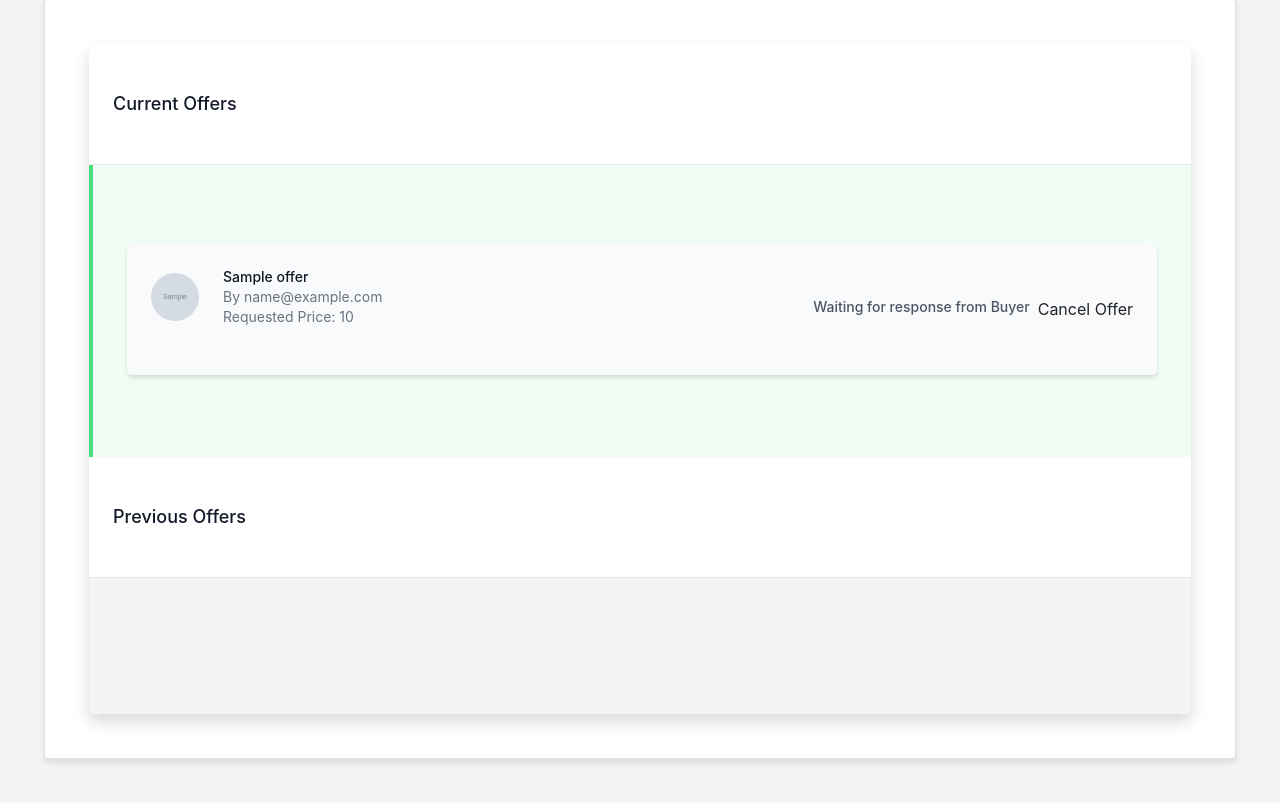
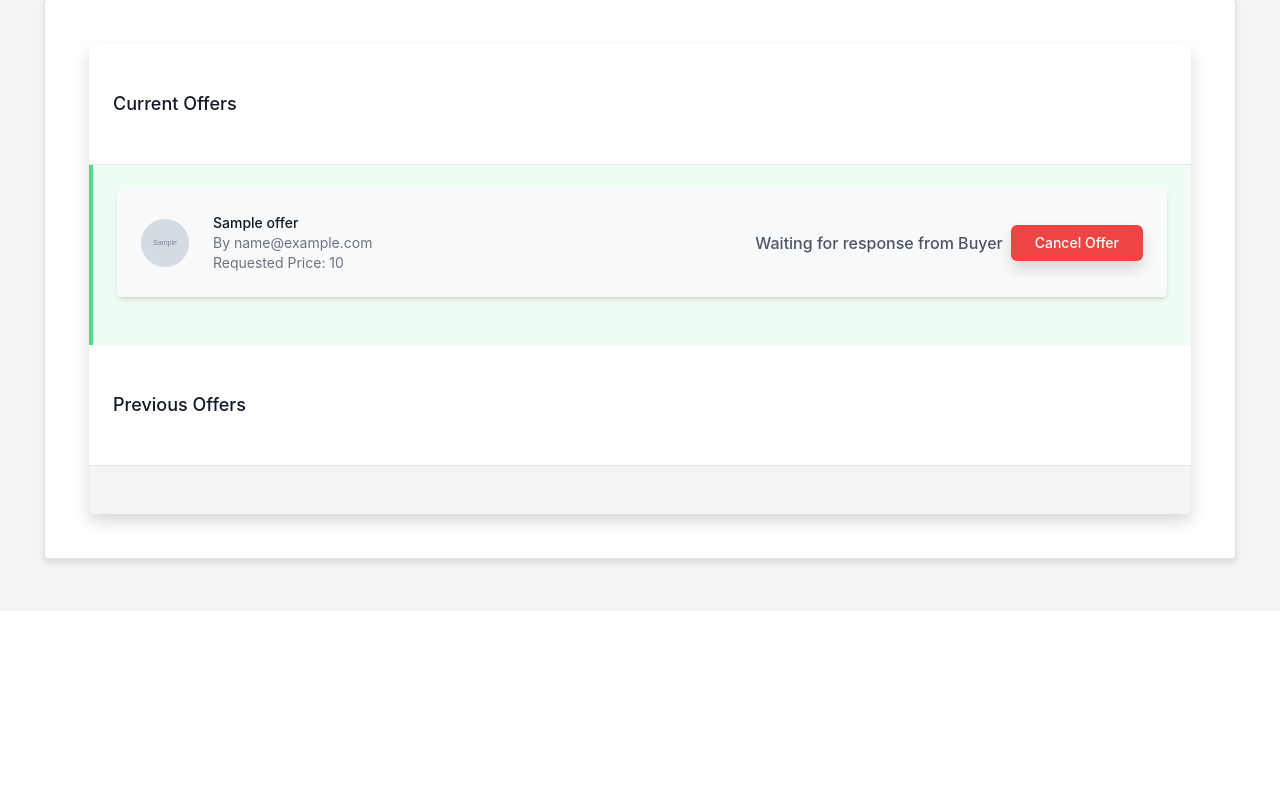
Before and after one commit to kukr/UniMarket-Place, a Flask app: template templates/offers.html in a window 1280 px wide. Shown: the part 189-992 px from the top of the page. After the commit the page ends 758 px from the top, so only its background shows below. Run offline with Flask 2, Linux system fonts and the light colour scheme; the visitor is signed in with stand-in values (Sample User, id 1); the template is opened without the code that fills it: most values are stand-ins (such as "Sample title", 1, 10 or a date in 2020); grey boxes marked "Sample" are stand-in pictures; parts of the project's set-up code (start-up, migrations or seed data) failed here and were passed over; some libraries are stand-ins or nearby versions.

Commit message:
Beautify UI
Beautify UI

```diff
--- a/templates/offers.html
+++ b/templates/offers.html
@@ -135,7 +135,8 @@
       /* Slightly rounded corners for a modern look */
       background-color: white;
       /* Optional: Adds a white background */
-      width: 100%; /* Make it responsive */
+      width: 100%;
+      /* Make it responsive */
     }
 
     .current-offers {
@@ -143,19 +144,13 @@
       /* Light green background */
       border-left: 4px solid #4ade80;
       /* Green left border for emphasis */
-      padding: 10px;
+      /* padding: 5px; */
     }
 
     .previous-offers {
       background-color: #f3f4f6;
       /* Light grey background */
-      padding: 10px;
-    }
-
-    .current-offers>div:first-child,
-    .previous-offers>div:first-child {
-      margin-top: 20px;
-      /* Adjust this value to match the Seller Offers spacing */
+      /* padding: 5px; */
     }
   </style>
 </head>
@@ -185,13 +180,12 @@
             <h3 class="text-lg leading-6 font-medium text-gray-900">Current Offers</h3>
           </div>
           <div class="current-offers">
-            <div class="px-4 py-5 sm:p-6">
+            <div class="px-4 py-4 sm:p-6">
               {% for offer in seller_offers %}
-              {% if offer.offer_status == 'SELLER_OFFER' or offer.offer_status == 'BUYER_OFFER' or offer.offer_status ==
-              'OFFER_ACCEPTED' %}
+              {% if offer.offer_status == 'SELLER_OFFER' or offer.offer_status == 'BUYER_OFFER' %}
               <div
-                class="flex flex-col md:flex-row justify-between items-center bg-gray-50 p-4 rounded-lg mb-4 shadow-md">
-                <div class="flex items-center mb-4 md:mb-0">
+                class="flex flex-col md:flex-row justify-content-between align-items-center bg-gray-50 p-4 rounded-lg mb-4 shadow-md">
+                <div class="flex items-center md:mb-0">
                   <img class="h-12 w-12 rounded-full" src="{{ offer.product.images[0] }}"
                     alt="{{ offer.product.name }}" />
                   <div class="ml-4 flex-1">
@@ -224,10 +218,22 @@
 
                   {% elif offer.offer_status == 'SELLER_OFFER' %}
                   <!-- Display waiting message -->
-                  <div class="text-sm font-medium text-gray-600">Waiting for response from Buyer</div>
+                  <div class="flex align-items-center font-medium text-gray-600">Waiting for response from Buyer</div>
                   <form action="{{ url_for('reject', product_id=offer.product_id) }}" method="post">
                     <input type="hidden" name="buyer_email" value="{{ session['user_email'] }}">
-                    <button type="submit">Cancel Offer</button>
+                    <button
+                      class="px-4 py-2 bg-red-500 text-white text-sm font-medium rounded-md hover:bg-red-600 shadow hover:shadow-lg transition duration-300 ease-in-out"
+                      type="submit">Cancel Offer</button>
+                  </form>
+
+                  {% elif offer.offer_status == 'OFFER_ACCEPTED' %}
+                  <span class="flex align-items-center text-green-600">Accepted</span>
+                  <form action="{{ url_for('paid', product_id=offer.product_id) }}" method="post">
+                    <input type="hidden" name="buyer_email" value="{{ offer.buyer_email }}">
+                    <button type="submit"
+                      class="px-4 py-2 bg-blue-500 text-white text-sm font-medium rounded-md hover:bg-blue-600 shadow hover:shadow-lg transition duration-300 ease-in-out">
+                      Mark Payment Done
+                    </button>
                   </form>
                   {% endif %}
                 </div>
@@ -242,13 +248,14 @@
             <h3 class="text-lg leading-6 font-medium text-gray-900">Previous Offers</h3>
           </div>
           <div class="previous-offers">
-            <div class="px-4 py-5 sm:p-6">
+            <div class="px-4 py-4 sm:p-6">
               {% for offer in seller_offers %}
               {% if offer.offer_status == 'OFFER_REJECTED' or
               offer.offer_status
               == 'PAYMENT_DONE' %}
-              <div class="flex flex-col md:flex-row justify-between items-center bg-gray-50 p-4 rounded-lg mb-4">
-                <div class="flex items-center mb-4 md:mb-0">
+              <div
+                class="flex flex-col md:flex-row justify-content-between align-items-center bg-gray-50 p-4 rounded-lg mb-4">
+                <div class="flex align-items-center md:mb-0">
                   <img class="h-12 w-12 rounded-full" src="{{ offer.product.images[0] }}"
                     alt="{{ offer.product.name }}" />
                   <div class="ml-4 flex-1">
@@ -258,17 +265,8 @@
                   </div>
                 </div>
                 <div class="text-sm font-medium">
-                  {% if offer.offer_status == 'OFFER_ACCEPTED' %}
-                  <span class="text-green-600">Accepted</span>
-                  <form action="{{ url_for('paid', product_id=offer.product_id) }}" method="post">
-                    <input type="hidden" name="buyer_email" value="{{ offer.buyer_email }}">
-                    <button type="submit"
-                      class="px-4 py-2 bg-blue-500 text-white text-sm font-medium rounded-md hover:bg-blue-600 shadow hover:shadow-lg transition duration-300 ease-in-out">
-                      Mark Payment Done
-                    </button>
-                  </form>
-                  {% elif offer.offer_status == 'PAYMENT_DONE' %}
-                  <span class="text-green-600">Sold</span>
+                  {% if offer.offer_status == 'PAYMENT_DONE' %}
+                  <span class="flex align-items-center text-green-600">Sold</span>
                   {% else %}
                   <span class="text-red-600">Rejected</span>
                   {% endif %}
@@ -312,17 +310,17 @@
       <div class="container mx-auto p-4">
         <div class="bg-white shadow overflow-hidden sm:rounded-lg">
           <!-- Current Customer Offers -->
-        <div class="px-4 py-5 sm:px-6 border-b">
+          <div class="px-4 py-4 sm:px-6 border-b">
             <h3 class="text-lg leading-6 font-medium text-gray-900">Current Customer Offers</h3>
           </div>
           <div class="current-offers">
-          <div class="px-4 py-5 sm:p-6">
+            <div class="px-4 py-4 sm:p-6">
               {% for offer in customer_offers %}
               {% if offer.offer_status == 'SELLER_OFFER' or offer.offer_status == 'BUYER_OFFER' or offer.offer_status ==
               'OFFER_ACCEPTED' %}
               <div
-              class="flex flex-col md:flex-row justify-between items-center bg-gray-50 p-4 rounded-lg mb-4 shadow-md">
-              <div class="flex items-center mb-4 md:mb-0">
+                class="flex flex-col md:flex-row justify-content-between align-items-center bg-gray-50 p-4 rounded-lg mb-4 shadow-md">
+                <div class="flex align-items-center md:mb-0">
                   <img class="h-12 w-12 rounded-full" src="{{ offer.product.images[0] }}"
                     alt="{{ offer.product.name }}" />
                   <div class="ml-4 flex-1">
@@ -332,7 +330,8 @@
                 </div>
                 <div class="flex justify-end space-x-2">
                   {% if offer.offer_status == 'BUYER_OFFER' %}
-                <div class="mt-2 font-medium text-gray-900">Waiting for response from Seller</div>
+                  <div class="flex align-items-center mt-2 font-medium text-gray-900">Waiting for response from Seller
+                  </div>
                   <!-- Cancel button should call the reject endpoint -->
                   <form action="{{ url_for('reject', product_id=offer.product_id) }}" method="post">
                     <input type="hidden" name="buyer_email" value="{{ session['user_email'] }}">
@@ -364,26 +363,27 @@
             <h3 class="text-lg leading-6 font-medium text-gray-900">Previous Customer Offers</h3>
           </div>
           <div class="previous-offers">
-          <div class="px-4 py-5 sm:p-6">
+            <div class="px-4 py-4 sm:p-6">
               {% for offer in customer_offers %}
               {% if offer.offer_status == 'OFFER_REJECTED' or offer.offer_status
               == 'PAYMENT_DONE' %}
-            <div class="flex flex-col md:flex-row justify-between items-center bg-gray-50 p-4 rounded-lg mb-4">
-              <div class="flex items-center mb-4 md:mb-0">
+              <div
+                class="flex flex-col md:flex-row justify-content-between align-items-center bg-gray-50 p-4 rounded-lg mb-4">
+                <div class="flex align-items-center md:mb-0">
                   <img class="h-12 w-12 rounded-full" src="{{ offer.product.images[0] }}"
                     alt="{{ offer.product.name }}" />
-                <div class="ml-4">
+                  <div class="ml-4 flex-1">
                     <div class="text-sm font-medium text-gray-900">{{ offer.product.name }}</div>
                     <div class="text-sm text-gray-500">Offered Price: {{ offer.offer_price }}</div>
                   </div>
                 </div>
                 <div class="text-sm font-medium text-green-600 mb-2">
                   {% if offer.offer_status == 'PAYMENT_DONE' %}
-                <span class="text-green-600">Bought</span>
+                  <span class="flex align-items-center text-green-600">Bought</span>
                   {% elif offer.offer_status == 'OFFER_ACCEPTED' %}
-                <span class="text-green-600">Accepted</span>
+                  <span class="flex align-items-center text-green-600">Accepted</span>
                   {% else %}
-                <span class="text-red-600">Rejected</span>
+                  <span class="flex align-items-center text-red-600">Rejected</span>
                   {% endif %}
                 </div>
               </div>
```
Lines whose indentation alone changed are shown as unchanged.
